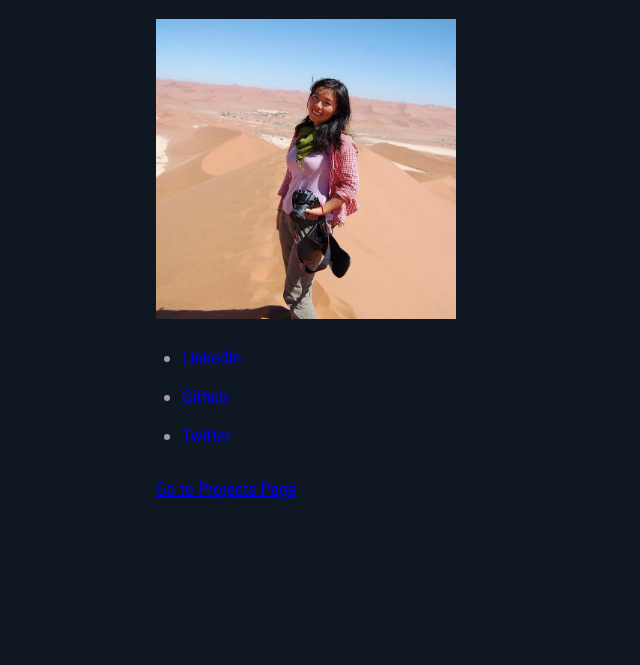
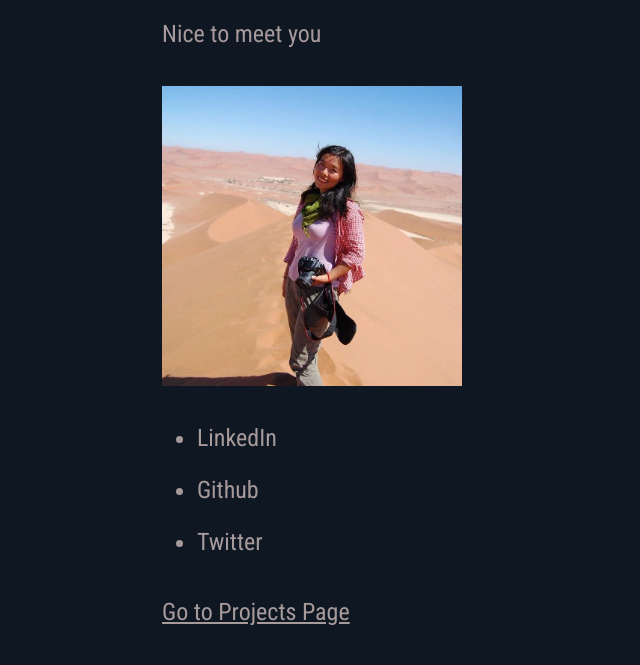
Before and after one commit to xiaomingfu/xiaomingfu.com, a Gatsby site: page / in a window 1280 px wide. Shown: the part 182-847 px from the top of the page, without its empty margins (24-664 px from the left). Before the commit the page ends 800 px from the top, so only its background shows below. Built offline with nearby package versions, Linux system fonts and the light colour scheme; Gatsby itself is replaced by a stand-in of ours.

Commit message:
update html font-size and color

```diff
--- a/src/components/layout.js
+++ b/src/components/layout.js
@@ -9,6 +9,7 @@ import React from "react"
 import PropTypes from "prop-types"
 
 import "./layout.css"
+import "./my_layout.css"
 
 const Layout = ({ children }) => {
   return (
--- /dev/null
+++ b/src/components/my_layout.css
@@ -0,0 +1,6 @@
+html {
+  font-size: 24px;
+}
+a {
+  color: #a69a9b;
+}
```
